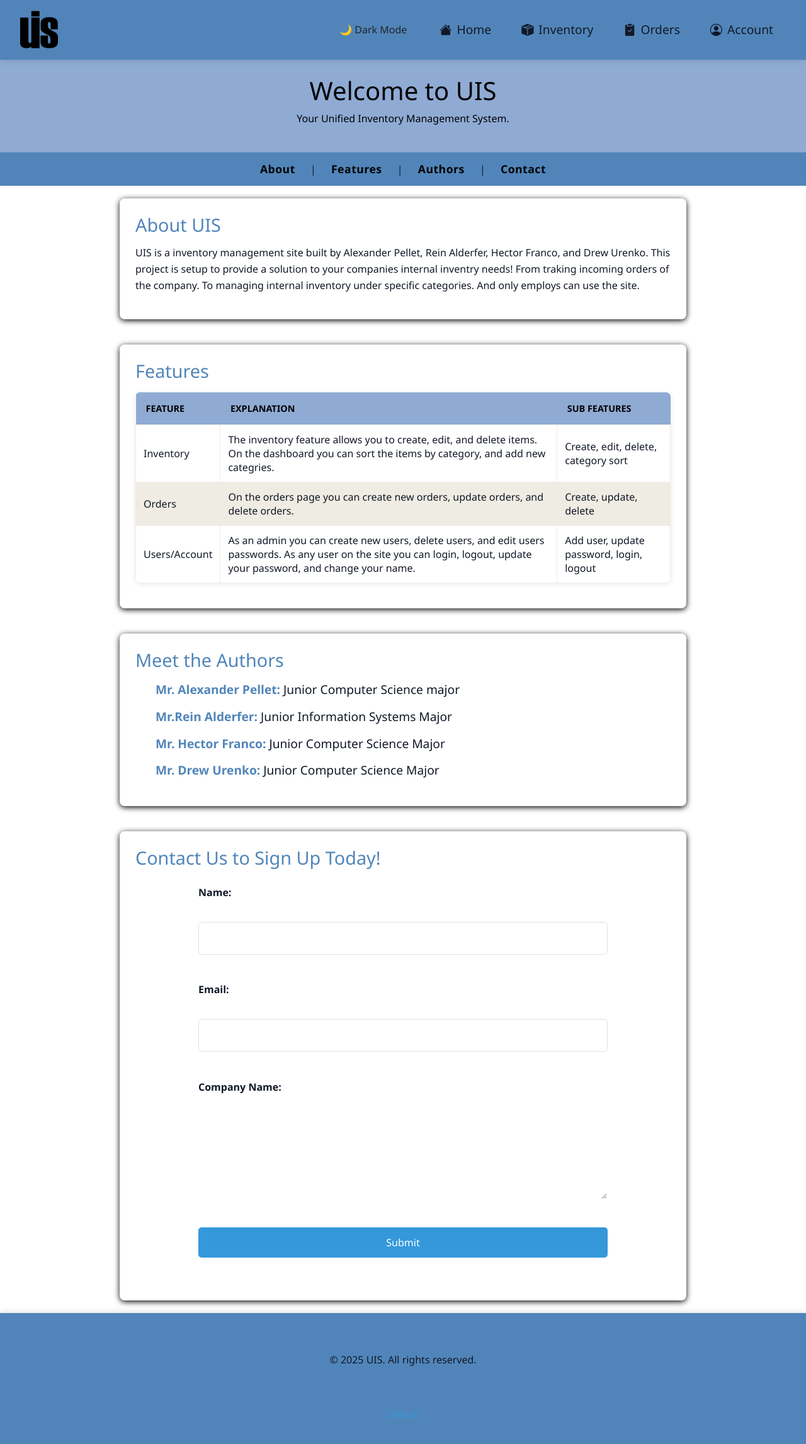
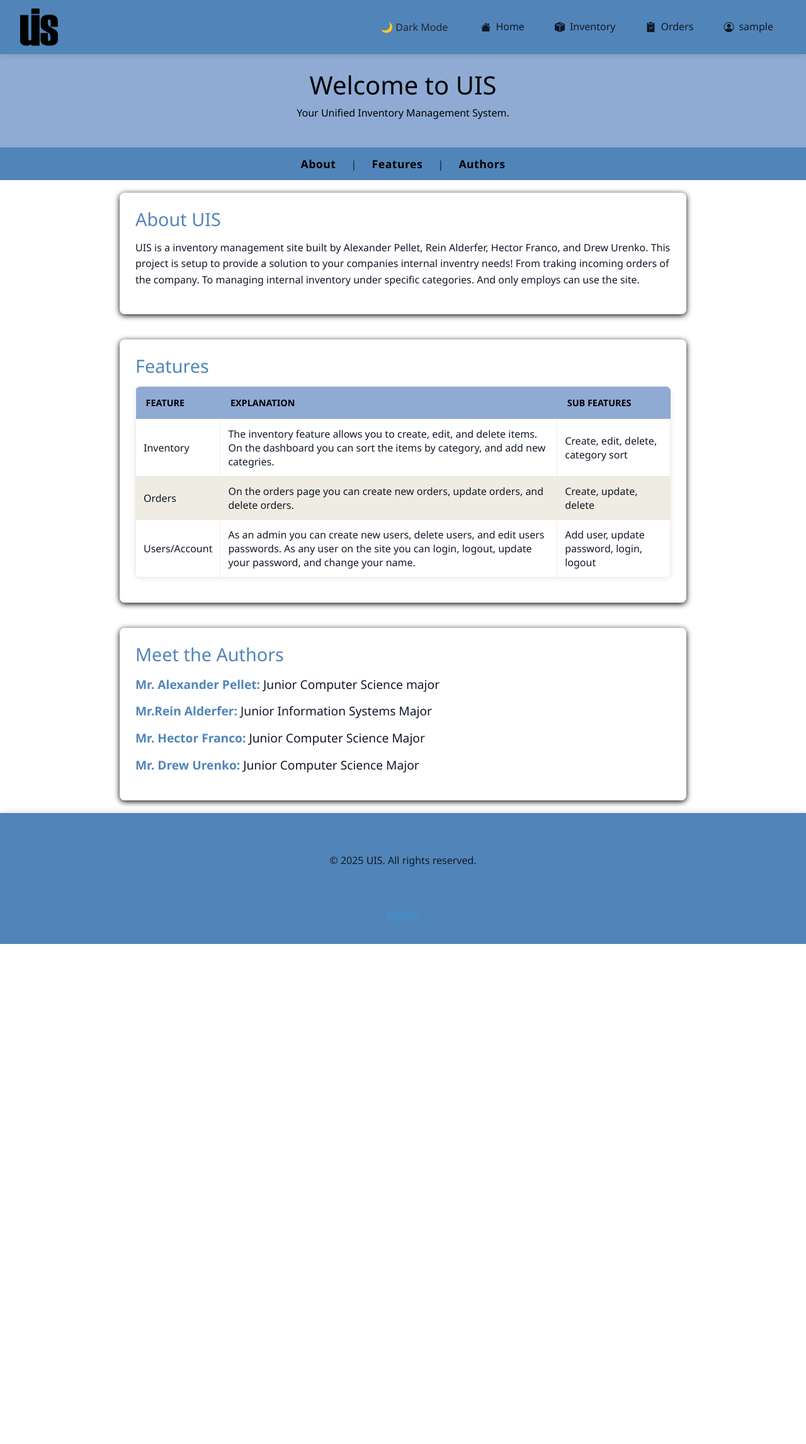
Before and after one commit to Pitlug/Unified-Inventory-System-UIS, a PHP site: page /src/web/index.php in a window 1280 px wide. Shown: the whole page at 63% size. After the commit the page ends 1499 px from the top, so only its background shows below. Run offline with PHP 8.4, Linux system fonts and the light colour scheme; the visitor is signed in with stand-in values (Sample User, id 1).

Commit message:
Fixed navbar and removed contact form

```diff
--- a/src/web/classes/Navbar.php
+++ b/src/web/classes/Navbar.php
@@ -20,10 +20,10 @@
                 $this->links = ["Login" => ["url" => "/login.php", "icon" => "bi bi-unlock2-fill"]];
             }elseif (isset($_SESSION['credentialLevel']) && $_SESSION['credentialLevel'] <= 0){
                 $this->links = ["Users" => ["url" => "/users.php", "icon" => "bi bi-person-badge-fill"],"Inventory" => ["url" => "/inventory.php", "icon" => "bi bi-box-seam-fill"],
-                "Orders" => ["url" => "/orders.php", "icon" => "bi bi-clipboard2-check-fill"],"Account" => ["url" => "/account.php", "icon" => "bi bi-person-circle"]];
+                "Orders" => ["url" => "/orders.php", "icon" => "bi bi-clipboard2-check-fill"], $_SESSION['username'] => ["url" => "/account.php", "icon" => "bi bi-person-circle"]];
             }else{
                 $this->links = ["Inventory" => ["url" => "/inventory.php", "icon" => "bi bi-box-seam-fill"],
-                "Orders" => ["url" => "/orders.php", "icon" => "bi bi-clipboard2-check-fill"],"Account" => ["url" => "/account.php", "icon" => "bi bi-person-circle"]];
+                "Orders" => ["url" => "/orders.php", "icon" => "bi bi-clipboard2-check-fill"],$_SESSION['username'] => ["url" => "/account.php", "icon" => "bi bi-person-circle"]];
             }
             $this->links = array_merge($this->defaultNavLinks,$this->links);
         }
--- a/src/web/css/homepage.css
+++ b/src/web/css/homepage.css
@@ -125,29 +125,29 @@ table tr:nth-child(even) {
 .thread {
     background-color: var(--lightblue);
 }
-ul {
+.authors ul {
             list-style: none;
             padding: 0;
         }
-ul li {
+.authors ul li {
             margin: 12px 0;
             font-size: 1.2rem;
         }
-ul li strong {
+.authors ul li strong {
             color: var(--blueText);
         }
-form {
+.contact form {
     max-width: 650px;
     margin: 25px auto;
 }
-form label {
+.contact form label {
     display: block;
     margin-bottom: 8px;
     font-weight: 600;
 }
-form input,
-form textarea,
-form button {
+.contact form input,
+.contact form textarea,
+.contact form button {
     width: 100%;
     padding: 14px;
     margin-bottom: 18px;
@@ -155,8 +155,8 @@ form button {
     border-radius: 8px;
     font-size: 1rem;
 }
-form input:focus,
-form textarea:focus {
+.contact form input:focus,
+.contact form textarea:focus {
     border-color: var(--blueText);
     outline: none;
 }
--- a/src/web/index.php
+++ b/src/web/index.php
@@ -2,9 +2,6 @@
     include_once 'classes/PageClass.php';
 
     $pageContent = '
-<html>
-<head></head>
-<body>
 <div class="bgPattern"></div>
     <header class="header">
         <h1 class="header">Welcome to UIS</h1>
@@ -14,8 +11,7 @@
         <div class="sm-nav">
             <a href="#about">About</a> |
             <a href="#Features">Features</a> |
-            <a href="#authors">Authors</a> |
-            <a href="#contact">Contact</a>
+            <a href="#authors">Authors</a>
         </div>
     </div>
     <div class="about">
@@ -73,22 +69,6 @@
             </ul>
         </section>
     </div>
-    <div class="contact">
-        <section id="contact">
-            <h2>Contact Us to Sign Up Today!</h2>
-            <form>
-                <label for="name">Name:</label><br>
-                <input type="text" id="name" name="name"><br><br>
-                <label for="email">Email:</label><br>
-                <input type="email" id="email" name="email"><br><br>
-                <label for="message">Company Name:</label><br>
-                <textarea id="message" name="message" rows="4"></textarea><br><br>
-                <button type="button" class="btn btn-primary btn-lg">Submit</button>
-            </form>
-        </section>
-    </div>
-</body>
-</html>
     ';
     $page = new PageClass('Home',$pageContent, ['homepage.css'], []);
     $page->standardize();
```
Lines whose indentation alone changed are shown as unchanged.
